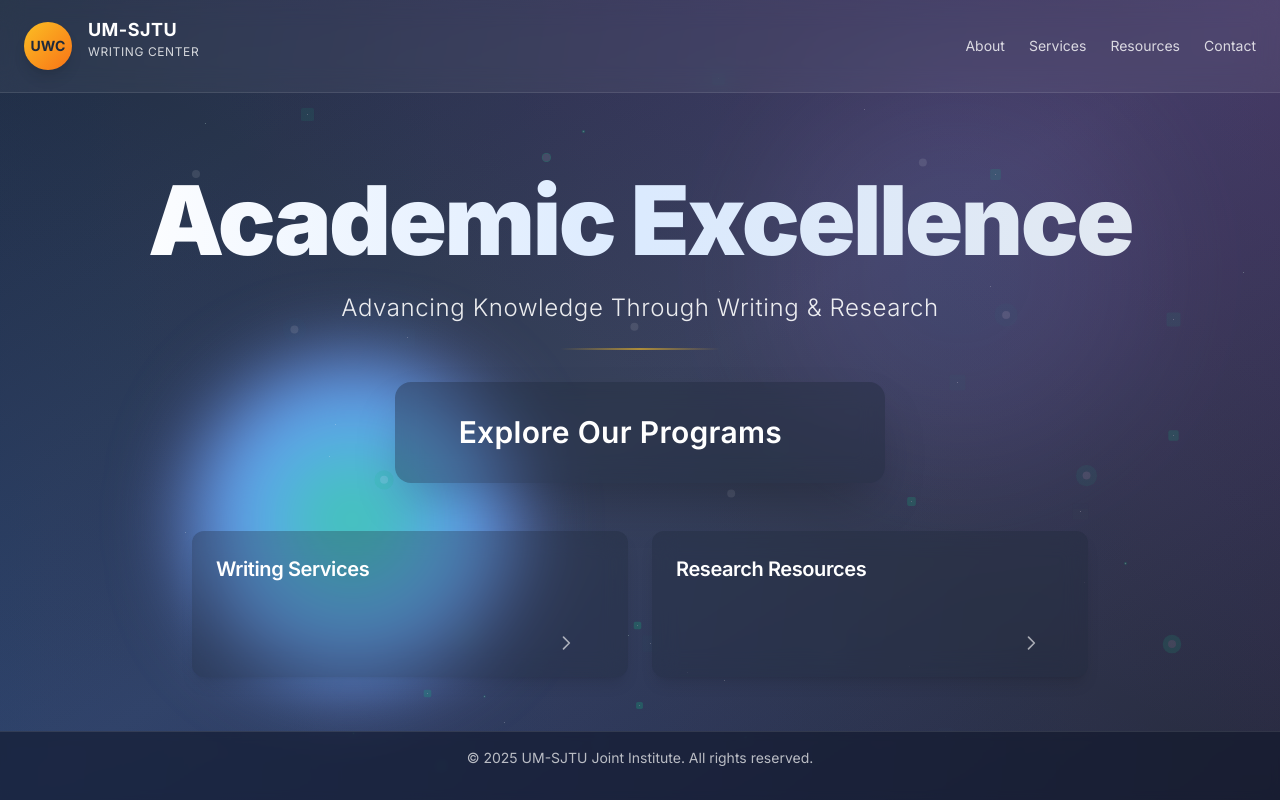
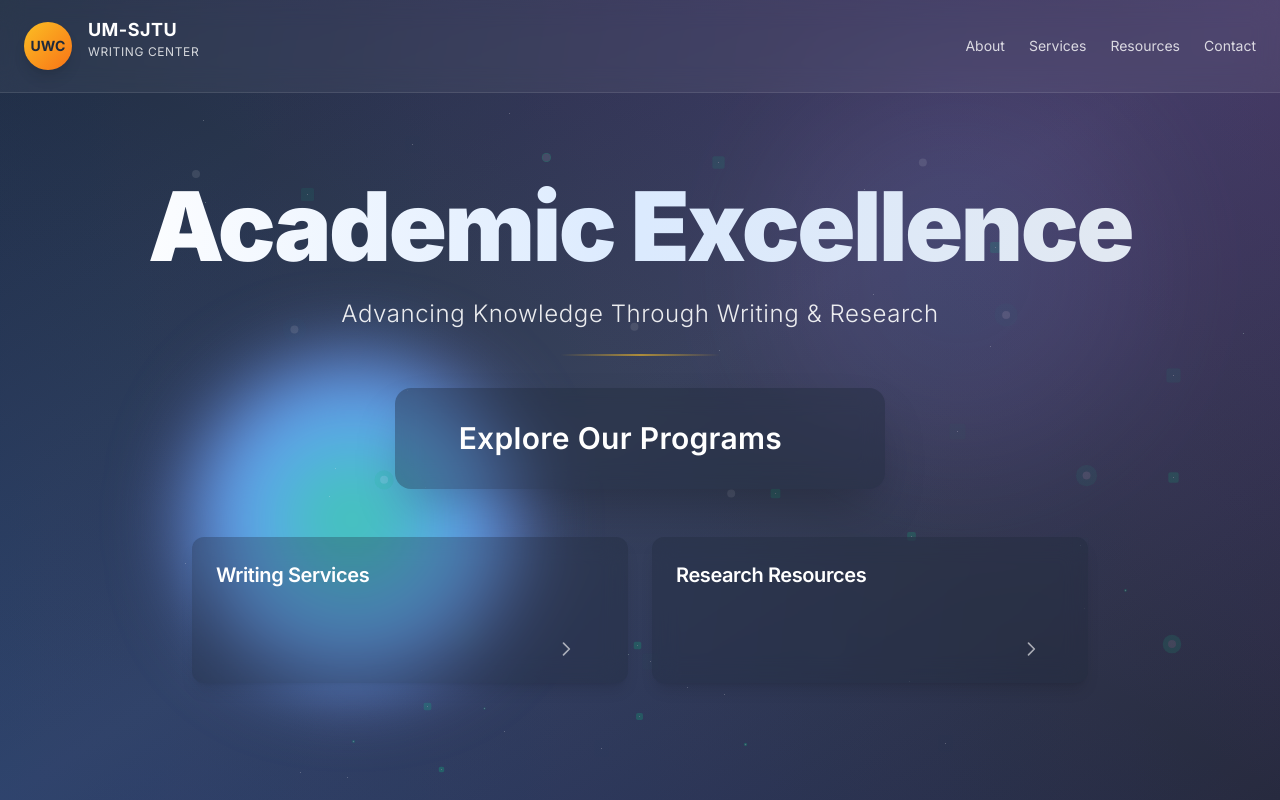
Before and after one commit to johanneshardy/smellreact, a React (Vite) app in the folder my-react-app/: page / in a window 1280 px wide. Built offline with nearby package versions, Linux system fonts and the light colour scheme.

Commit message:
refactor: streamline HomePage component by removing unused state and optimizing layout

```diff
--- a/my-react-app/src/pages/HomePage.jsx
+++ b/my-react-app/src/pages/HomePage.jsx
@@ -1,9 +1,8 @@
-import React, { useState, useEffect } from 'react';
+import { useState, useEffect } from 'react';
 
 const HomePage = ({ onNavigate }) => {
   const [mousePosition, setMousePosition] = useState({ x: 0, y: 0 });
   const [isVisible, setIsVisible] = useState(false);
-  const [hoveredCard, setHoveredCard] = useState(null);
   const [scrollY, setScrollY] = useState(0);
 
   // Enhanced mouse tracking with smoothing
@@ -25,33 +24,17 @@ const HomePage = ({ onNavigate }) => {
     };
   }, []);
 
-  // Real-time clock - REMOVED
-  // useEffect(() => {
-  //   const timer = setInterval(() => setCurrentTime(new Date()), 1000);
-  //   return () => clearInterval(timer);
-  // }, []);
-
   // Entrance animation
   useEffect(() => {
     const timer = setTimeout(() => setIsVisible(true), 100);
     return () => clearTimeout(timer);
   }, []);
 
-  // formatTime function - REMOVED
-  // const formatTime = (date) => {
-  //   return date.toLocaleTimeString('en-US', {
-  //     hour12: false,
-  //     hour: '2-digit',
-  //     minute: '2-digit',
-  //     second: '2-digit'
-  //   });
-  // };
-
   return (
-    <div className="fixed inset-0 w-screen h-screen flex flex-col justify-center items-center relative overflow-hidden full-screen-page">
+    <div className="h-screen w-screen flex flex-col relative overflow-hidden full-screen-page">
 
       {/* Academic Header with Logo */}
-      <div className="absolute top-0 left-0 right-0 z-50 bg-white/5 backdrop-blur-md border-b border-white/10">
+      <div className="z-50 bg-white/5 backdrop-blur-md border-b border-white/10">
         <div className="max-w-7xl mx-auto px-6 py-4 flex items-center justify-between">
           {/* Logo and Institution Name */}
           <div className="flex items-center space-x-4">
@@ -74,16 +57,8 @@ const HomePage = ({ onNavigate }) => {
         </div>
       </div>
 
-      {/* Simple Academic Footer */}
-      <div className="absolute bottom-0 left-0 right-0 z-50 bg-slate-900/60 backdrop-blur-sm border-t border-white/10">
-        <div className="max-w-7xl mx-auto px-6 py-4 text-center">
-          <p className="text-white/70 text-sm">
-            &copy; {new Date().getFullYear()} UM-SJTU Joint Institute. All rights reserved.
-          </p>
-        </div>
-      </div>
       {/* Enhanced animated background */}
-      <div className="absolute inset-0">
+      <div className="absolute inset-0 -z-10">
         <div className="absolute inset-0 bg-gradient-to-br from-slate-800 via-slate-700 to-slate-800"></div>
         <div className="absolute inset-0 bg-gradient-to-tr from-blue-800/20 via-transparent to-purple-800/20"></div>
         <div className="absolute inset-0 opacity-30">
@@ -128,10 +103,10 @@ const HomePage = ({ onNavigate }) => {
         ))}
       </div>
 
-      {/* Time display - REMOVED */}
-
-      {/* Main content container - adjusted for header */}
-      <div className={`relative z-10 w-full max-w-6xl mx-auto px-8 pt-20 transition-all duration-1000 ${isVisible ? 'opacity-100 translate-y-0' : 'opacity-0 translate-y-8'}`}>
+      {/* Main content container - middle section with flex-1 */}
+      <div className="flex-1 relative z-10 overflow-auto">
+        <div className="min-h-full flex flex-col justify-center items-center py-8">
+          <div className={`w-full max-w-6xl mx-auto px-8 transition-all duration-1000 ${isVisible ? 'opacity-100 translate-y-0' : 'opacity-0 translate-y-8'}`}>
 
           {/* Academic Title section - more professional */}
           <div className="text-center mb-8">
@@ -157,8 +132,6 @@ const HomePage = ({ onNavigate }) => {
             <button
               onClick={() => onNavigate('subpage1')}
               className="group relative text-2xl md:text-3xl font-semibold text-white leading-tight px-12 py-6 md:px-16 md:py-8 rounded-2xl transition-all duration-500 hover:scale-105 transform-gpu overflow-hidden bg-slate-800/40 backdrop-blur-md border border-amber-400/30 hover:border-amber-400/60 shadow-2xl hover:shadow-3xl"
-            onMouseEnter={() => setHoveredCard('main')}
-            onMouseLeave={() => setHoveredCard(null)}
             >
               {/* Professional background effects */}
               <div className="absolute inset-0 bg-gradient-to-r from-amber-500/20 via-orange-500/20 to-amber-600/20 rounded-2xl opacity-0 group-hover:opacity-100 transition-all duration-500" />
@@ -177,11 +150,7 @@ const HomePage = ({ onNavigate }) => {
           <div className="w-full max-w-4xl mx-auto grid grid-cols-1 md:grid-cols-2 gap-6 mb-8">
 
             {/* Writing Services card - Academic focused */}
-          <div
-            className="group relative"
-            onMouseEnter={() => setHoveredCard('services')}
-            onMouseLeave={() => setHoveredCard(null)}
-          >
+            <div className="group relative">
               <button
                 onClick={() => onNavigate('subpage2')}
                 className="w-full text-left p-6 rounded-xl bg-slate-800/30 backdrop-blur-md border border-amber-400/20 shadow-lg hover:shadow-xl transition-all duration-300 hover:scale-105 hover:bg-slate-800/40 transform-gpu overflow-hidden h-full flex flex-col"
@@ -227,11 +196,7 @@ const HomePage = ({ onNavigate }) => {
             </div>
 
             {/* Research Resources card - Academic focused */}
-          <div
-            className="group relative"
-            onMouseEnter={() => setHoveredCard('research')}
-            onMouseLeave={() => setHoveredCard(null)}
-          >
+            <div className="group relative">
               <button
                 onClick={() => onNavigate('subpage3')}
                 className="w-full text-left p-6 rounded-xl bg-slate-800/30 backdrop-blur-md border border-amber-400/20 shadow-lg hover:shadow-xl transition-all duration-300 hover:scale-105 hover:bg-slate-800/40 transform-gpu overflow-hidden h-full flex flex-col"
@@ -277,9 +242,10 @@ const HomePage = ({ onNavigate }) => {
             </div>
           </div>
         </div>
+      </div>
 
       {/* Starfield effect */}
-      <div className="absolute inset-0 pointer-events-none">
+      <div className="absolute inset-0 pointer-events-none -z-10">
         {[...Array(50)].map((_, i) => (
           <div
             key={i}
@@ -293,6 +259,18 @@ const HomePage = ({ onNavigate }) => {
           />
         ))}
       </div>
+
+      {/* Simple Academic Footer */}
+      <div className="z-50 bg-slate-900/60 backdrop-blur-sm border-t border-white/10">
+        <div className="max-w-7xl mx-auto px-6 py-4 text-center">
+          <p className="text-white/70 text-sm">
+            &copy; {new Date().getFullYear()} UM-SJTU Joint Institute. All rights reserved.
+          </p>
+        </div>
+      </div>
+
+      </div>
+
     </div>
   );
 };
```
Lines whose indentation alone changed are shown as unchanged.
